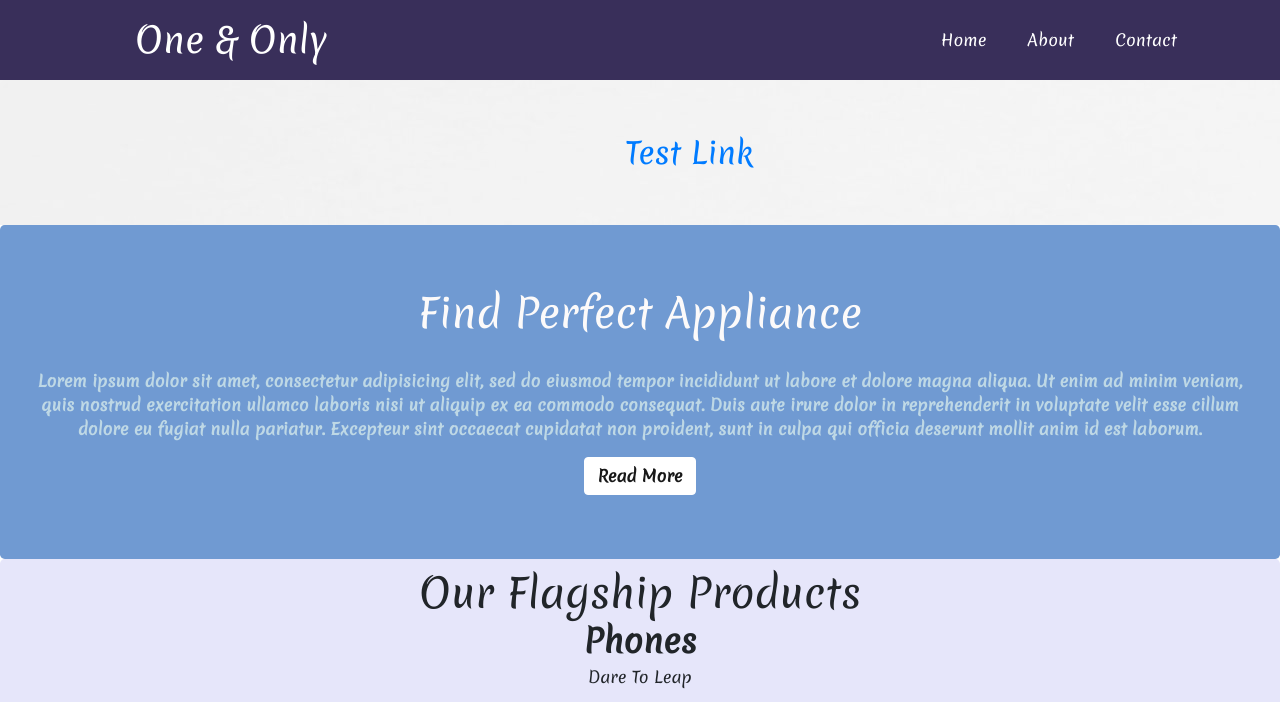
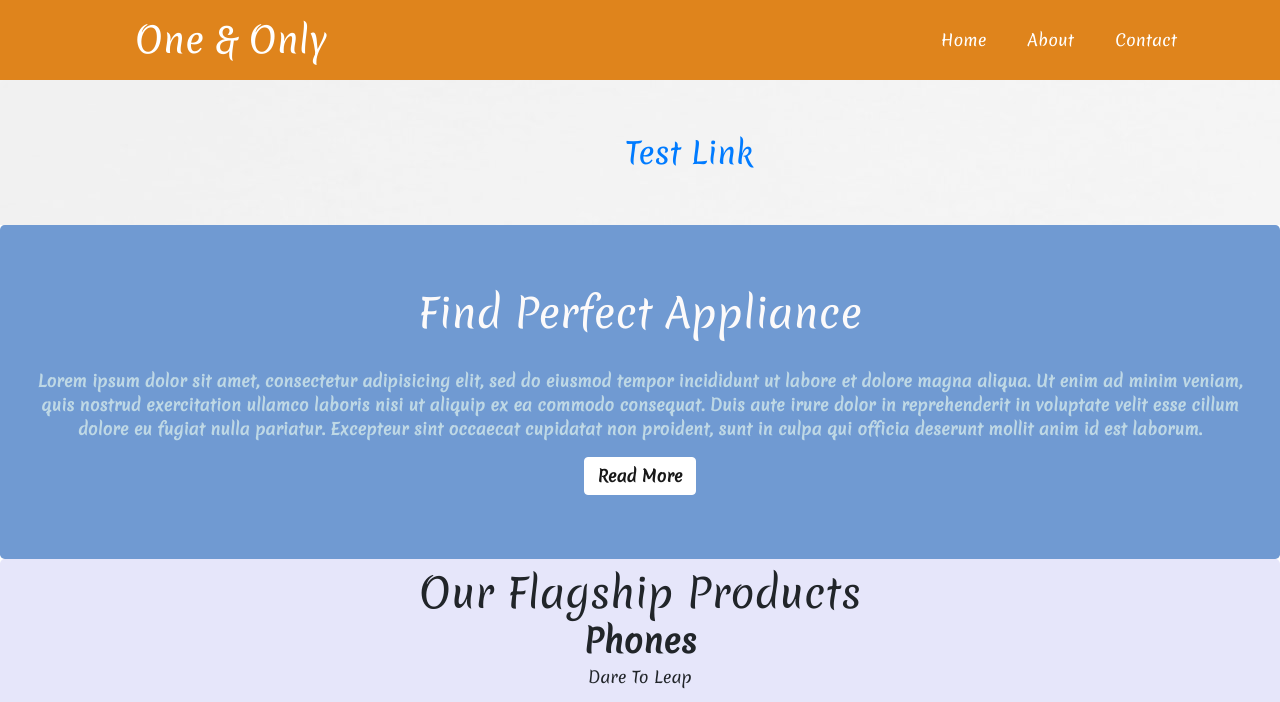
Before and after one commit to Fahad-copter/One_-_Only_electronics_e-store, a plain HTML site: page index.html in a window 1280 px wide. Shown: the top 702 px of the page. Drawn offline with nearby package versions, Linux system fonts and the light colour scheme.

Commit message:
updated style.css

```diff
--- a/style.css
+++ b/style.css
@@ -12,7 +12,7 @@
 
   nav{
     top: 0;
-    background: #392F5A;
+    background: #df841c;
     height: 80px;
     width: 100%;
     position: sticky;
```
